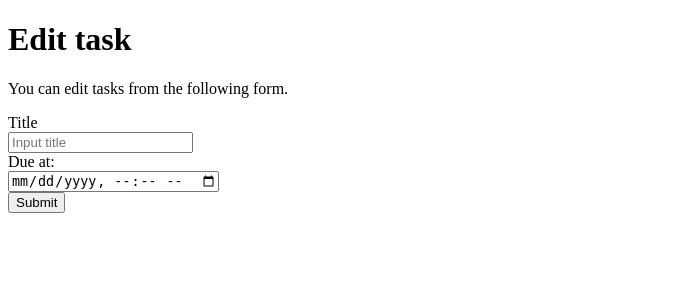
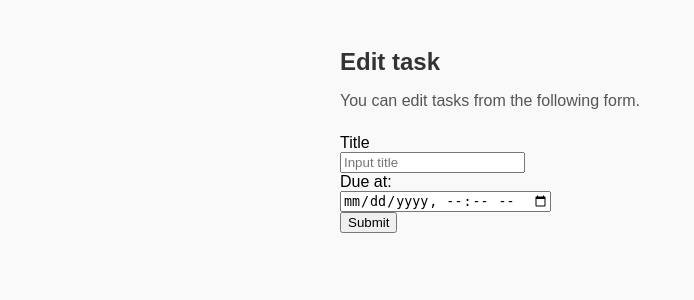
Before and after one commit to s1F102401225/django-test-exercise, a Django app: template todo/templates/todo/edit.html in a window 1280 px wide. Shown: the top 300 px of the page, without its empty margins (0-694 px from the left). Run offline with Django 5.2, Linux system fonts and the light colour scheme; the template is opened without the code that fills it, so the values that code supplies are empty.

Commit message:
editにcss追加

```diff
--- /dev/null
+++ b/todo/templates/todo/edit.css
@@ -0,0 +1,17 @@
+body {
+  font-family: sans-serif;
+  background-color: #f9f9f9;
+  padding: 2rem;
+  max-width: 600px;
+  margin: auto;
+}
+
+h1 {
+  color: #333;
+  font-size: 24px;
+}
+
+p {
+  color: #555;
+  margin-bottom: 1.5rem;
+}
--- a/todo/templates/todo/edit.html
+++ b/todo/templates/todo/edit.html
@@ -6,6 +6,7 @@
     <title>To Do Application</title>
     <meta charset="UTF-8">
     <meta name="author" content="INIAD">
+    <link rel="stylesheet" href="edit.css">
   </head>
 
   <body>
```
